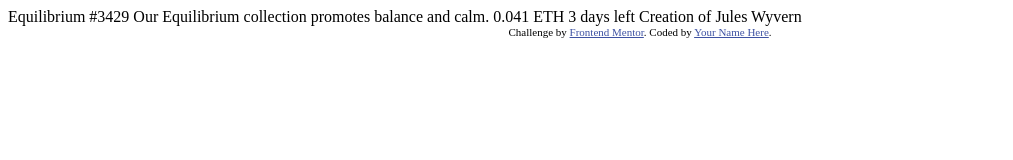
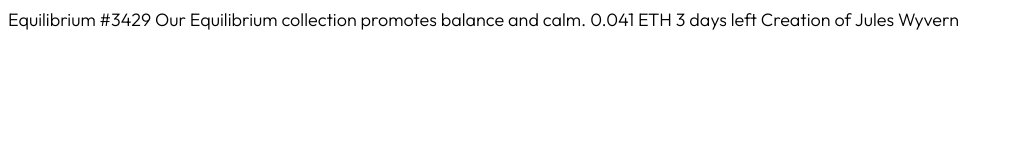
Before and after one commit to 6alactico/Nft-Preview-Card, a plain HTML site: page index.html in a window 1280 px wide. Shown: the whole page, without its empty margins (0-1013 px from the left). Drawn offline with Linux system fonts and the light colour scheme.

Commit message:
set up project

```diff
--- a/index.html
+++ b/index.html
@@ -3,16 +3,9 @@
 <head>
   <meta charset="UTF-8">
   <meta name="viewport" content="width=device-width, initial-scale=1.0"> <!-- displays site properly based on user's device -->
-
-  <link rel="icon" type="image/png" sizes="32x32" href="./images/favicon-32x32.png">
-
+  <link rel="stylesheet" href="https://fonts.googleapis.com/css2?family=Outfit:wght@300,400;600&display=swap">
+  <link href="styles/styles.css" rel="stylesheet">
   <title>Frontend Mentor | NFT preview card component</title>
-
-  <!-- Feel free to remove these styles or customise in your own stylesheet 👍 -->
-  <style>
-    .attribution { font-size: 11px; text-align: center; }
-    .attribution a { color: hsl(228, 45%, 44%); }
-  </style>
 </head>
 <body>
 
@@ -24,10 +17,5 @@
   3 days left
 
   Creation of Jules Wyvern
-
-  <div class="attribution">
-    Challenge by <a href="https://www.frontendmentor.io?ref=challenge" target="_blank">Frontend Mentor</a>.
-    Coded by <a href="#">Your Name Here</a>.
-  </div>
 </body>
 </html>
--- a/styles/styles.scss
+++ b/styles/styles.scss
@@ -0,0 +1,14 @@
+
+:root {
+    --blue500: hsl(215, 51%, 70%);
+    --cyan400: hsl(178, 100%, 50%);
+    --Blue950: hsl(217, 54%, 11%);
+    --Blue900: hsl(216, 50%, 16%);
+    --Blue800: hsl(215, 32%, 27%);
+    --White: hsl(0, 0%, 100%);
+}
+
+body {
+    font-family: "Outfit", sans-serif;
+    font-size: 1.125rem;
+}
```
Also changed, not shown: README-template.md (deleted), README.md (deleted), images/favicon-32x32.png (deleted), preview.jpg (deleted), styles/styles.css, 1 other file.
